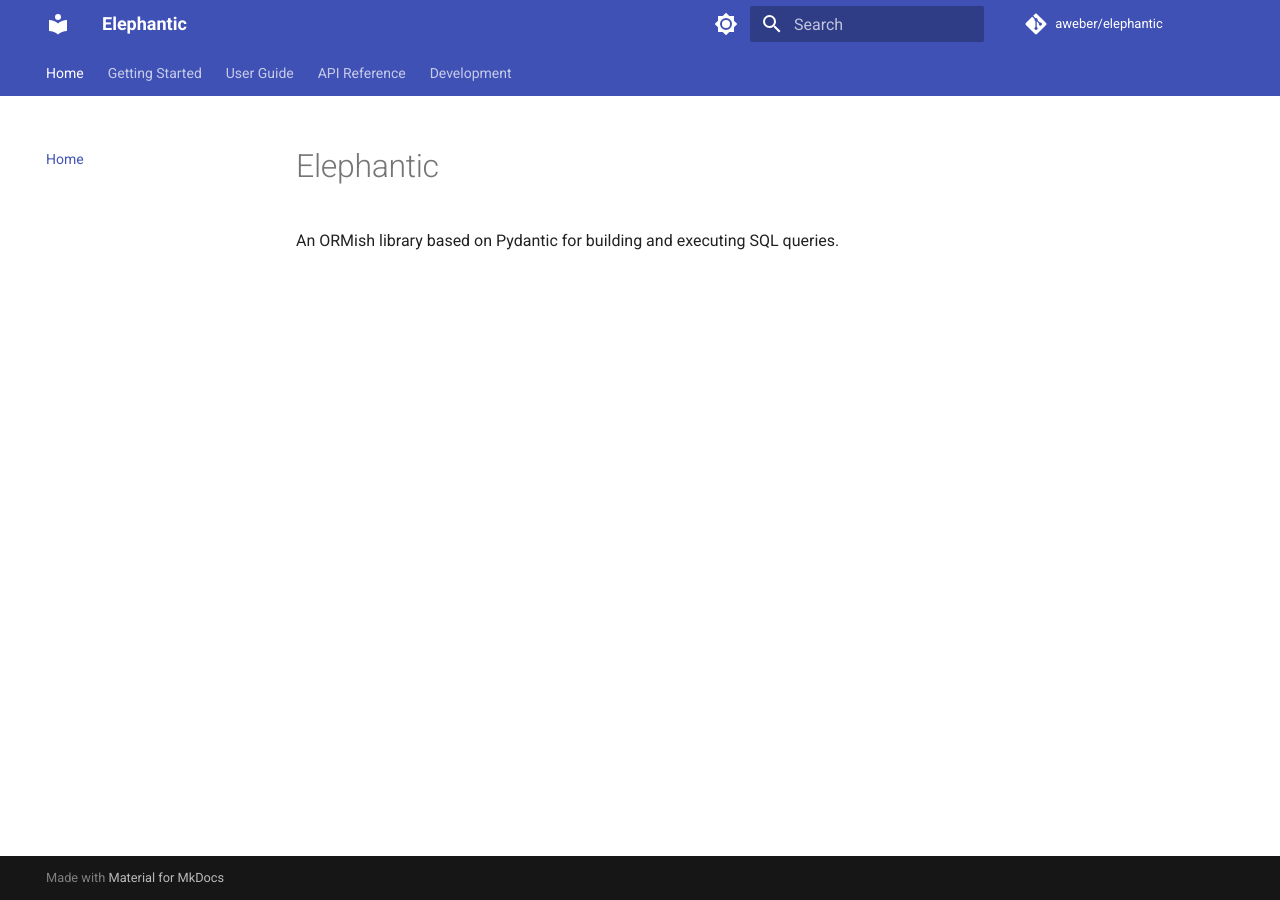
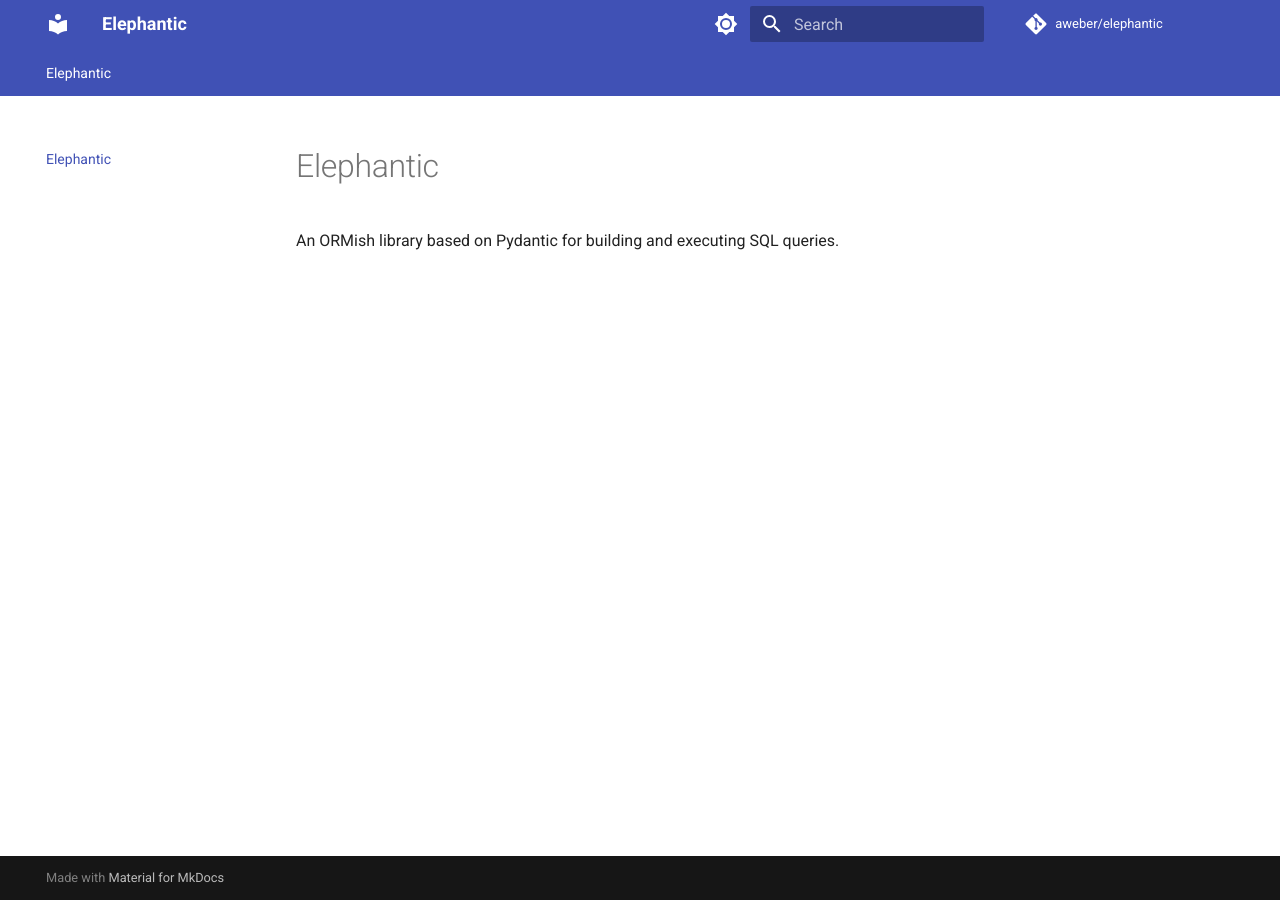
Before and after one commit to aweber/elephantic, an MkDocs documentation site: the page built from docs/index.md, in a window 1280 px wide. Built offline with MkDocs 1.6.1 and Material for MkDocs 9.7.7, drawn with Linux system fonts in a browser that asks for light colours; comment, search, counter and statistics services are not loaded; part of the change alters nothing that is shown.

Commit message:
Update site author and remove unused navigation entries in `mkdocs.yml`

```diff
--- a/mkdocs.yml
+++ b/mkdocs.yml
@@ -1,6 +1,6 @@
 site_name: Elephantic
 site_description: An ORMish library based on Pydantic for building and executing SQL queries
-site_author: Gavin M. Roy
+site_author: AWeber
 site_url: https://elephantic.readthedocs.io
 
 repo_name: aweber/elephantic
@@ -58,18 +58,3 @@ plugins:
             show_root_heading: true
             show_root_full_path: false
             heading_level: 2
-
-nav:
-  - Home: index.md
-  - Getting Started:
-      - Installation: getting-started/installation.md
-      - Quick Start: getting-started/quickstart.md
-  - User Guide:
-      - Overview: user-guide/overview.md
-      - Query Building: user-guide/query-building.md
-      - Executing Queries: user-guide/executing-queries.md
-  - API Reference:
-      - API Overview: api/index.md
-  - Development:
-      - Contributing: development/contributing.md
-      - Changelog: development/changelog.md
```
